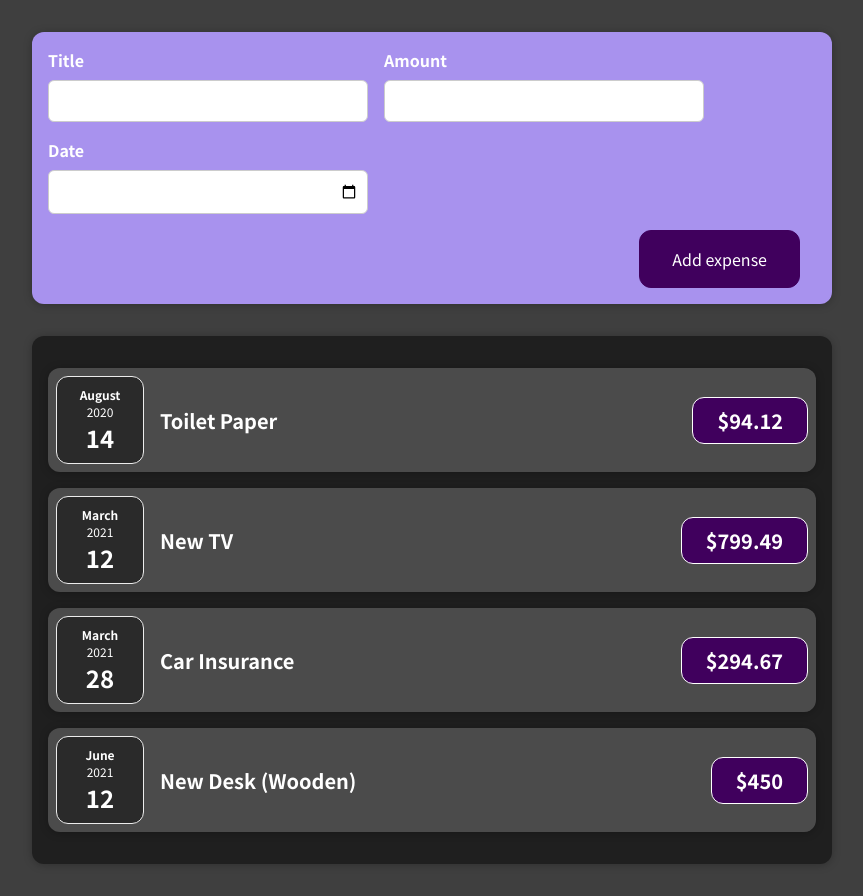
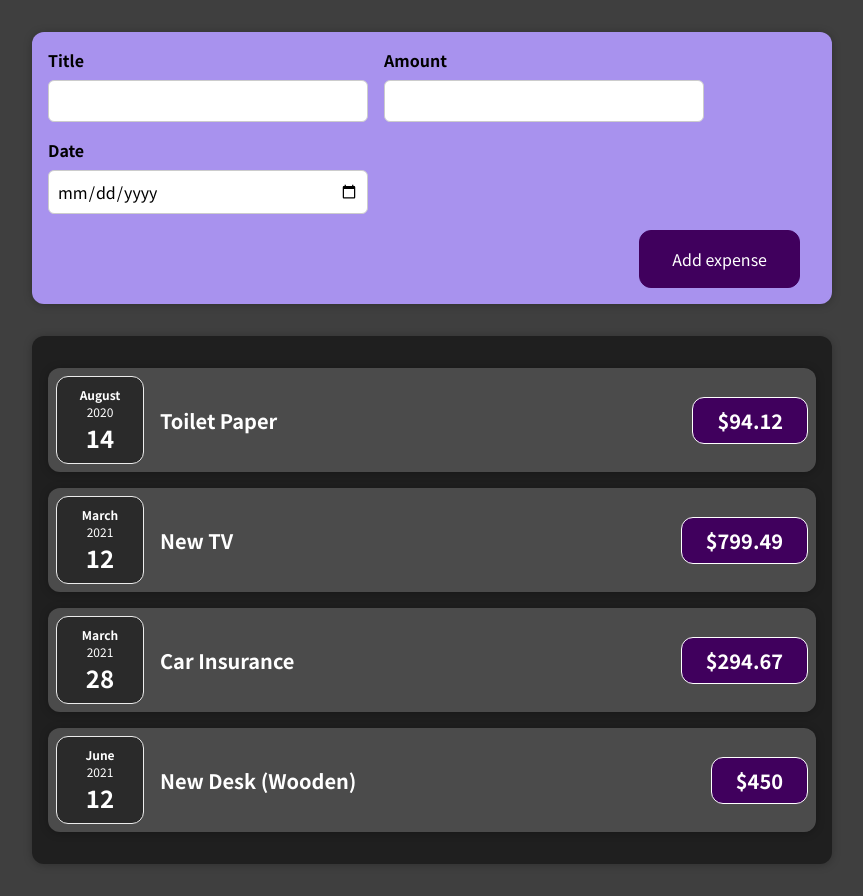
Before and after one commit to SarahWimark/MyExpenses, a React (Create React App) app: page / in a window 1280 px wide. Shown: the whole page, without its empty margins (208-1071 px from the left). Built offline with nearby package versions, Linux system fonts and the light colour scheme.

Commit message:
Adding onsubmithandler for expense form

```diff
--- a/src/components/features/expenses/ExpenseForm.js
+++ b/src/components/features/expenses/ExpenseForm.js
@@ -4,9 +4,10 @@ import "./ExpenseForm.css";
 export const ExpenseForm = () => {
   const [userInput, setUserInput] = useState({
     title: "",
-    amount: "",
-    date: "",
+    amount: null,
+    date: null,
   });
+  const { title, amount, date } = userInput;
 
   const onTitleChange = (event) => {
     setUserInput((prevState) => {
@@ -26,8 +27,19 @@ export const ExpenseForm = () => {
     });
   };
 
+  const onSubmit = (event) => {
+    event.preventDefault();
+
+    const expenseData = {
+      title,
+      amount,
+      date: new Date(date),
+    };
+    console.log(expenseData);
+  };
+
   return (
-    <form action="">
+    <form onSubmit={onSubmit}>
       <div className="new-expense__controls">
         <div className="new-expense__control">
           <label htmlFor="title">Title</label>
--- a/src/index.css
+++ b/src/index.css
@@ -1,7 +1,6 @@
 @import url("https://fonts.googleapis.com/css2?family=Noto+Sans+JP:wght@400;700&display=swap");
 
 * {
-  color: #fff;
   box-sizing: border-box;
 }
 
```
